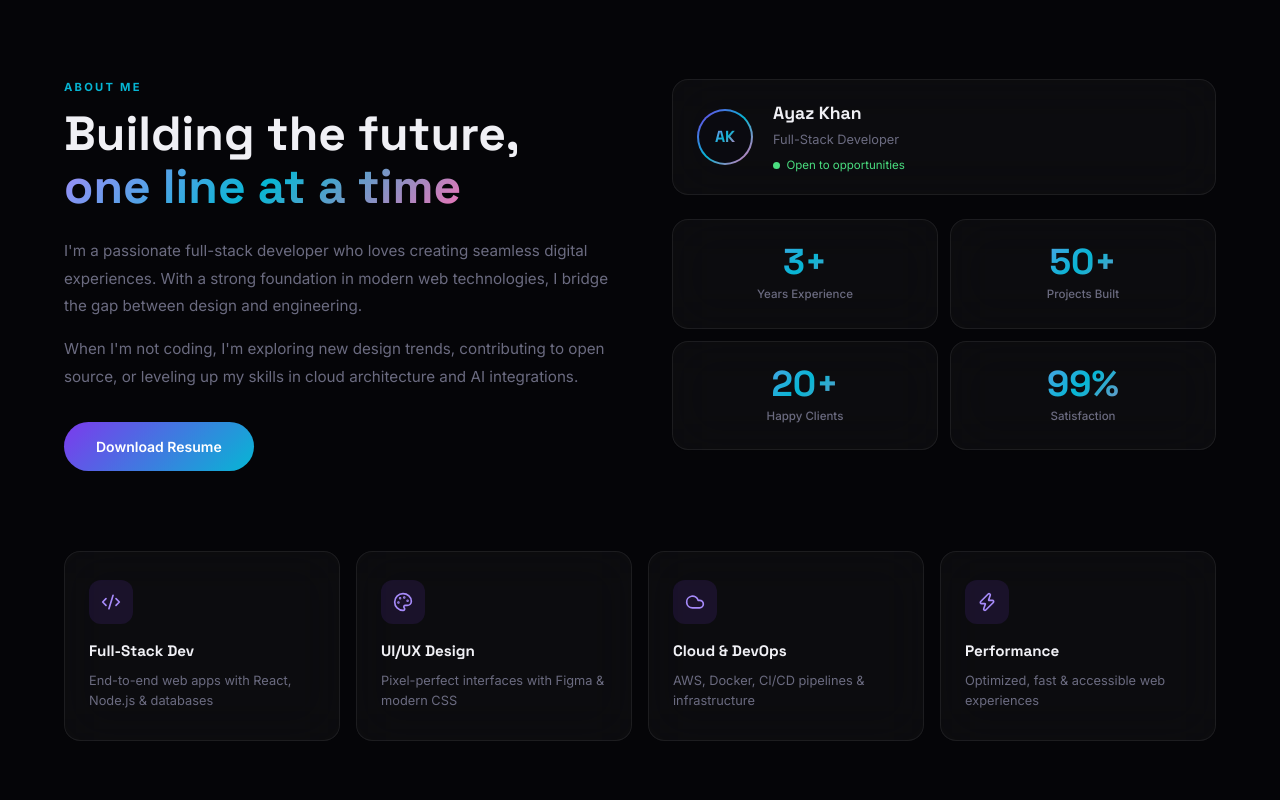
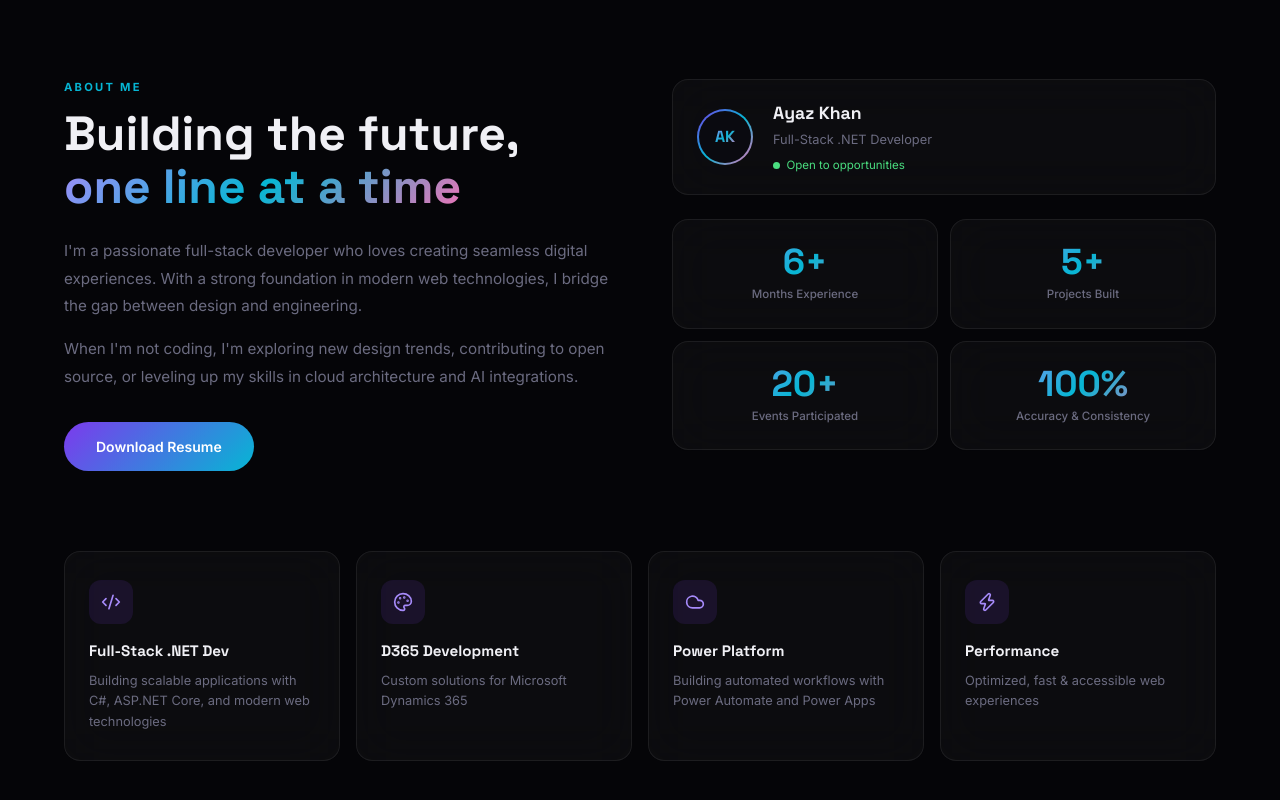
Before and after one commit to AyazKhan20/Ayaz-Portfolio, a React (Vite) app: page / in a window 1280 px wide. Shown: the part 833-1633 px from the top of the page. Built offline with nearby package versions, Linux system fonts and the light colour scheme.

Commit message:
Added the skills and experienced

```diff
--- a/src/components/About.jsx
+++ b/src/components/About.jsx
@@ -3,16 +3,16 @@ import { useRef } from 'react'
 import { Code2, Palette, Cloud, Zap } from 'lucide-react'
 
 const stats = [
-  { value: '3+', label: 'Years Experience' },
-  { value: '50+', label: 'Projects Built' },
-  { value: '20+', label: 'Happy Clients' },
-  { value: '99%', label: 'Satisfaction' },
+  { value: '6+', label: 'Months Experience' },
+  { value: '5+', label: 'Projects Built' },
+  { value: '20+', label: 'Events Participated' },
+  { value: '100%', label: 'Accuracy & Consistency' },
 ]
 
 const services = [
-  { icon: Code2, title: 'Full-Stack Dev', desc: 'End-to-end web apps with React, Node.js & databases' },
-  { icon: Palette, title: 'UI/UX Design', desc: 'Pixel-perfect interfaces with Figma & modern CSS' },
-  { icon: Cloud, title: 'Cloud & DevOps', desc: 'AWS, Docker, CI/CD pipelines & infrastructure' },
+  { icon: Code2, title: 'Full-Stack .NET Dev', desc: 'Building scalable applications with C#, ASP.NET Core, and modern web technologies' },
+  { icon: Palette, title: 'D365 Development', desc: 'Custom solutions for Microsoft Dynamics 365' },
+  { icon: Cloud, title: 'Power Platform', desc: 'Building automated workflows with Power Automate and Power Apps' },
   { icon: Zap, title: 'Performance', desc: 'Optimized, fast & accessible web experiences' },
 ]
 
@@ -61,7 +61,7 @@ export default function About() {
               </div>
               <div style={{ marginLeft: '1.25rem' }}>
                 <p style={{ fontFamily: 'Space Grotesk', fontWeight: 700, fontSize: '1.1rem' }}>Ayaz Khan</p>
-                <p style={{ color: 'var(--muted)', fontSize: '0.8rem', marginTop: '0.2rem' }}>Full-Stack Developer</p>
+                <p style={{ color: 'var(--muted)', fontSize: '0.8rem', marginTop: '0.2rem' }}>Full-Stack .NET Developer</p>
                 <div style={{ display: 'flex', alignItems: 'center', gap: '0.4rem', marginTop: '0.5rem' }}>
                   <span style={{ width: 7, height: 7, borderRadius: '50%', background: '#4ade80', display: 'inline-block' }} />
                   <span style={{ fontSize: '0.72rem', color: '#4ade80' }}>Open to opportunities</span>
--- a/src/components/Hero.jsx
+++ b/src/components/Hero.jsx
@@ -2,7 +2,7 @@ import { motion, AnimatePresence } from 'framer-motion'
 import { ArrowDown, GitBranch, Link, X as XIcon, Sparkles } from 'lucide-react'
 import { useEffect, useState } from 'react'
 
-const roles = ['Full-Stack Developer', 'UI/UX Enthusiast', 'Open Source Contributor', 'Cloud Architect']
+const roles = ['Full-Stack .NET Developer', 'D365 Developer', 'Open Source Contributor', 'Tech Enthusiast','Power Platform Developer', 'Cloud Solutions Architect','Azure DevOps ']
 
 const socials = [
   { icon: GitBranch, href: 'https://github.com', label: 'GitHub' },
```
